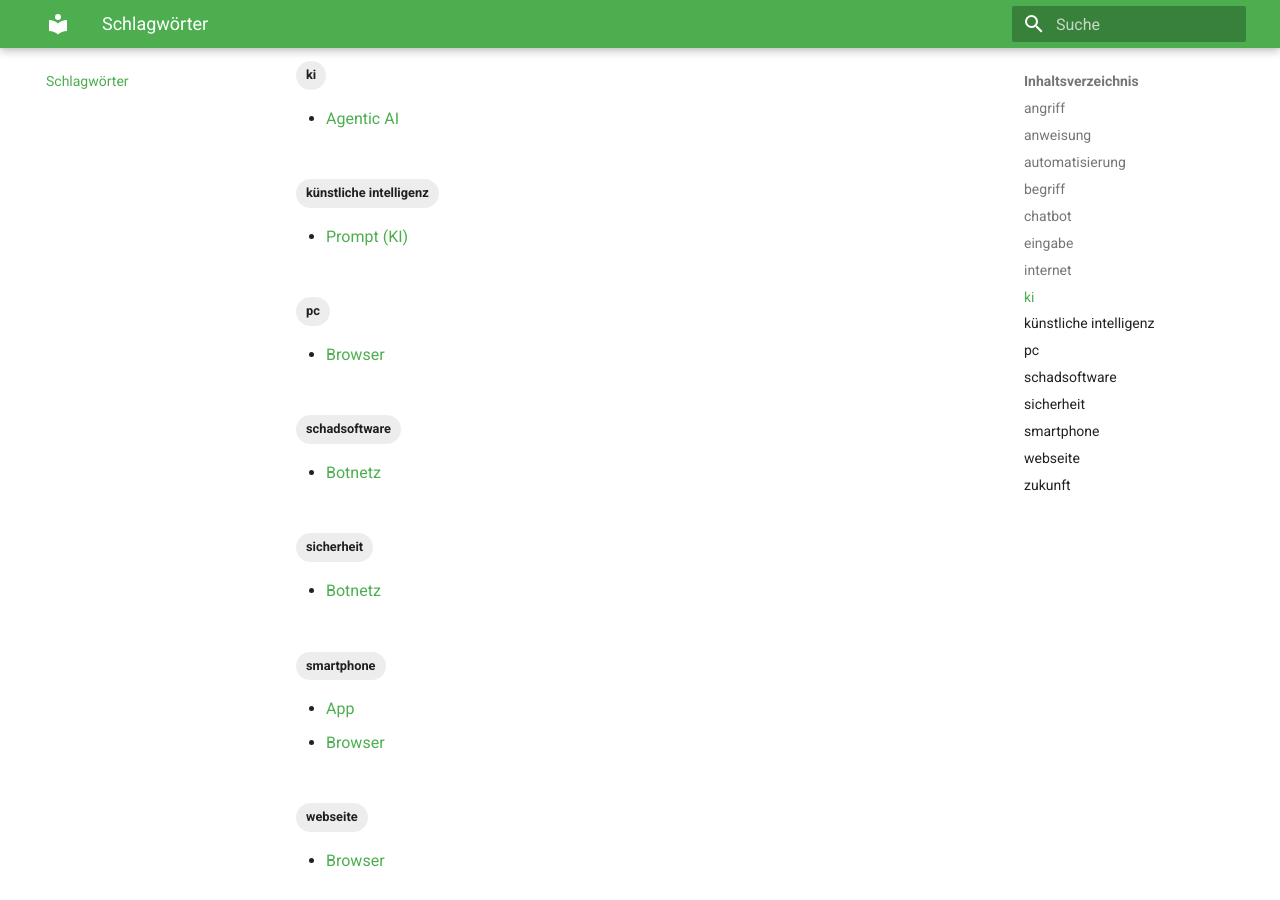
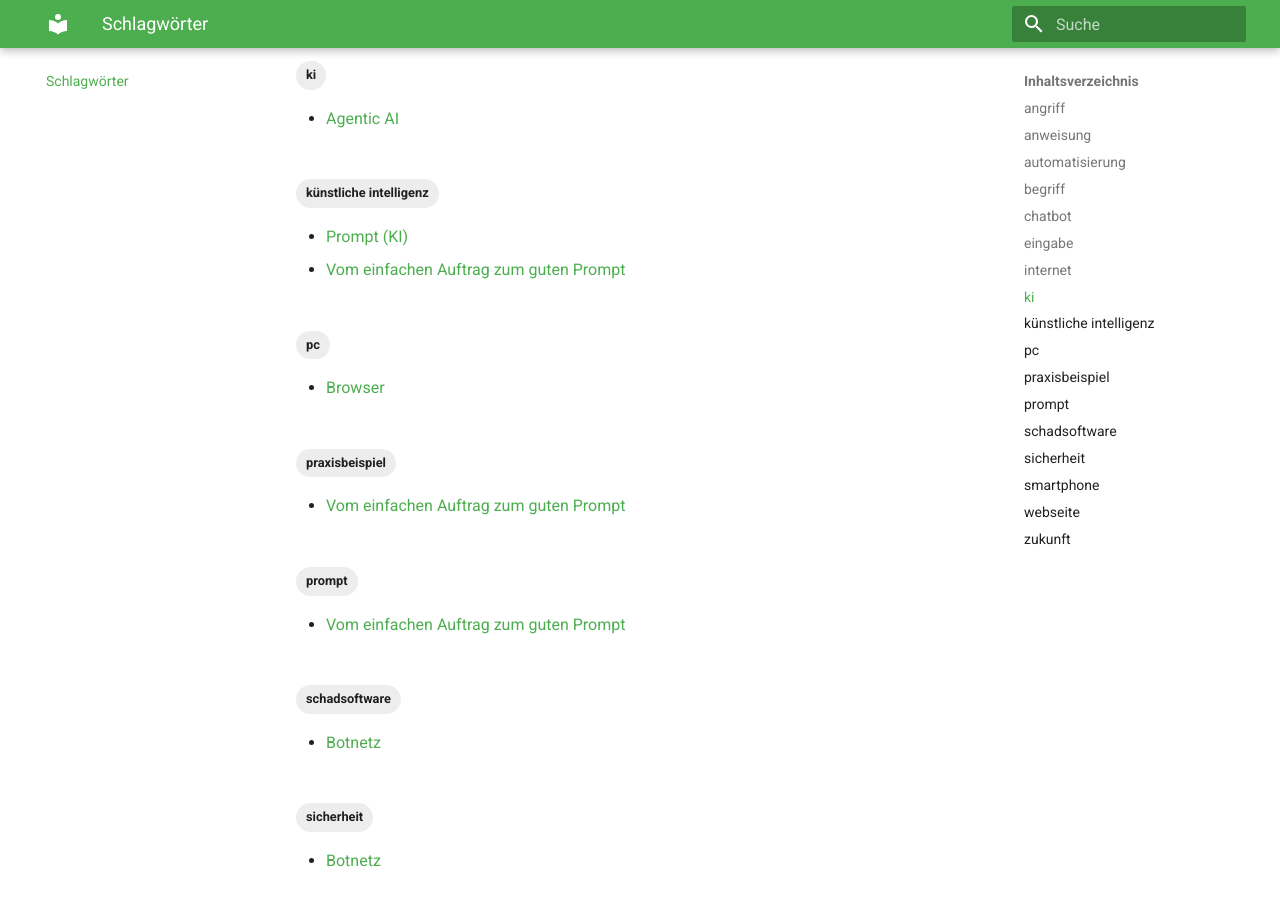
Before and after one commit to ralphmueller/digi-wissensdatenbank, an MkDocs documentation site: the page built from docs/tags.md, in a window 1280 px wide and 900 px high, scrolled down 1068 px. Built offline with MkDocs 1.6.1 and Material for MkDocs 9.7.7, drawn with Linux system fonts in a browser that asks for light colours; part of the change alters nothing that is shown.

Commit message:
Artikel: Vom einfachen Auftrag zum guten Prompt (#1)
Ergebnis des Digi-Stammtischs zum Thema "Stärken": Am Beispiel der
Theaterstücksuche (Mariettas Anfrage) wird gezeigt, wie aus einem vagen
Auftrag ein belastbarer Prompt wird.

- Einstieg knuepft an die SWOT vom Juli an (groesste Sorge: falsche
  Informationen; groesster Wunsch: Zeitfresser automatisieren)
- Fallstudie mit ChatGPT, technische Tiefe bewusst begrenzt
- Abschliessendes Rezept in fuenf Schritten fuer die eigene Aufgabe
- Acht Prompt-Bausteine als Checkliste ans Ende gestellt, damit der
  Artikel als Erzaehlung startet und nicht als abstrakte Liste
- Keine Content-Tabs: durchgehende Erzaehlung ohne zwei Schwierigkeitsgrade
- Glossareintrag prompt-ki mit dem Artikel verlinkt


Claude-Session: https://claude.ai/code/session_01AcP4CU4BXLYqsNczkadehi

Co-authored-by: Claude Opus 5 <noreply@anthropic.com>

````diff
--- a/docs/01-glossar/prompt-ki.md
+++ b/docs/01-glossar/prompt-ki.md
@@ -6,6 +6,7 @@ tags: [künstliche intelligenz, anweisung, eingabe]
 author: Digi-Stammtisch Team
 updated: 2025-09-17
 status: published
+related: [prompt-engineering]
 ---
 
 **Prompt (KI)** ist die Eingabe oder Anweisung, die man einer Künstlichen Intelligenz gibt, um ein Ergebnis zu erzeugen.
@@ -25,3 +26,7 @@ Typische Prompt-Bausteine:
 * Beispiele: „Zum Beispiel so: …“
 
 Kurz gesagt: Der Prompt ist die „Frage“ oder „Aufgabe“, die der KI gestellt wird.
+
+## Weiterführend
+
+- [Vom einfachen Auftrag zum guten Prompt](../03-artikel/prompt-engineering.md) – ausführlicher Artikel mit Praxisbeispiel
--- /dev/null
+++ b/docs/03-artikel/prompt-engineering.md
@@ -0,0 +1,419 @@
+---
+title: Vom einfachen Auftrag zum guten Prompt
+slug: prompt-engineering
+type: article
+tags: [künstliche intelligenz, prompt, praxisbeispiel]
+author: Digi-Stammtisch Team
+updated: 2026-08-19
+status: published
+related: [prompt-ki]
+---
+
+# Vom einfachen Auftrag zum guten Prompt
+
+Bei unserem SWOT-Workshop im Juli war eure größte Sorge, dass eine KI falsche Informationen
+liefert und man ihr das nicht ansieht — „Kann ich das überprüfen?“ stand quer über dem
+Risiken-Blatt. Und euer größter Wunsch war, Dinge zu automatisieren, die aktuell viel Zeit
+kosten; dieser Punkt bekam die meisten Klebepunkte des ganzen Workshops.
+
+Dieser Artikel zeigt an einem echten Fall beides: wie aus einer vagen Frage eine Aufgabe
+wird, die eine KI zuverlässig erledigt — und wie man ihr abgewöhnt, so zu tun, als wüsste
+sie etwas.
+
+!!! tip "Wenig Zeit?"
+    Spring direkt zu [Für deine eigene Aufgabe](#fur-deine-eigene-aufgabe) — dort stehen die
+    fünf Schritte zum Selbermachen, ohne die Vorgeschichte.
+
+Prompt Engineering bedeutet nicht, eine möglichst komplizierte Frage an eine KI zu stellen.
+Ein guter Prompt beschreibt vielmehr **klar, was die KI tun soll, unter welchen Bedingungen
+sie arbeitet und woran ein gutes Ergebnis zu erkennen ist**.
+
+---
+
+## Wie wir das am Beispiel der Theaterstücksuche entwickelt haben
+
+!!! note "Womit wir gearbeitet haben"
+    Wir haben in der Sitzung **ChatGPT** benutzt. Die Vorgehensweise funktioniert aber
+    genauso mit anderen KI-Assistenten — es geht um die Art der Aufgabenstellung, nicht um
+    ein bestimmtes Werkzeug.
+
+Unser Ausgangspunkt war denkbar einfach:
+
+> **„Suche die lustigsten Komödien für unser Theater.“**
+
+Dazu gab es einige erste Bedingungen: fünf Frauen, fünf Männer, maximal 110 Minuten, kein
+Dialekt und nur ein Bühnenbild.
+
+Das lieferte bereits Ergebnisse. Aber schnell zeigte sich das eigentliche Problem:
+
+**Was bedeutet überhaupt „lustig“?**
+
+Eine KI kann problemlos schreiben:
+
+> „Dieses Stück ist sehr lustig.“
+
+Damit können wir aber wenig anfangen.
+
+Also haben wir den Begriff **„lustig“ zerlegt**. Wir wollten wissen:
+
+* Wie hoch ist die Pointendichte?
+* Gibt es Situationskomik?
+* Gibt es guten Dialogwitz?
+* Entsteht Humor aus den Figuren?
+* Gibt es Running Gags?
+* Wie schnell kommt das Stück in Fahrt?
+* Wie wahrscheinlich funktioniert der Humor vor unserem Publikum?
+
+Dazu kam ein sehr praktisches Kriterium aus der Theatererfahrung:
+
+> **„Wenn auf den ersten zehn Seiten noch nicht gelacht wurde, macht es keinen Sinn.“**
+
+Damit war „lustig“ plötzlich keine abstrakte Forderung mehr. Die KI musste erklären,
+**wann, warum und wodurch ein Stück komisch wird**.
+
+## Harte Kriterien von Qualitätskriterien trennen
+
+Als Nächstes haben wir festgestellt, dass nicht alle Kriterien gleich behandelt werden dürfen.
+
+Ein Stück kann hervorragend sein und trotzdem für unser Theater ausscheiden.
+
+Deshalb unterscheiden wir nun zwischen **harten Kriterien** wie 5 Frauen/5 Männer, alle zehn
+spielen, maximal zwei Generationen, ein Bühnenbild, höchstens 110 Minuten und kein Dialekt –
+und **weichen Kriterien** wie Humor, Tempo, Figurenqualität, Rollenbalance und
+Publikumswirkung.
+
+Das verhindert beispielsweise, dass die KI ein Stück begeistert empfiehlt, das elf
+Schauspieler benötigt.
+
+## Ein einheitliches Bewertungssystem
+
+Damit die Stücke vergleichbar werden, entwickelten wir eine **100-Punkte-Matrix**.
+
+Bewertet werden unter anderem Einstieg, Humor und Pointendichte, Figuren, Tempo,
+Rollenbalance, Publikumswirkung, Finale, Amateurtauglichkeit und praktische Passung.
+
+Die Zahl selbst ist dabei gar nicht das Entscheidende. Viel wichtiger ist:
+
+> **Jedes Stück muss dieselben Fragen beantworten.**
+
+Ein 82-Punkte-Stück lässt sich dadurch sinnvoll mit einem 74-Punkte-Stück vergleichen.
+
+## Die KI darf nicht so tun, als wüsste sie etwas
+
+Dann trat ein weiteres Problem auf: Von manchen Stücken hatten wir vollständige Texte, von
+anderen nur Leseproben.
+
+Eine KI könnte trotzdem leicht schreiben:
+
+> „Das Finale funktioniert hervorragend.“
+
+obwohl das Finale gar nicht vorliegt.
+
+Deshalb haben wir die **Materialbasis** ausdrücklich in den Prompt aufgenommen:
+
+* vollständiger Stücktext,
+* Ansichtsexemplar,
+* Leseprobe,
+* Verlagsbeschreibung,
+* Katalogdaten.
+
+Daraus entstand eine unserer wichtigsten Regeln:
+
+!!! warning "Nicht gelesen = nicht beurteilt"
+    Fehlt das Finale, muss die KI sagen, dass sie das Finale nicht beurteilen kann. Sie darf
+    es nicht aus dem bisherigen Handlungsverlauf extrapolieren und anschließend wie eine
+    Tatsache behandeln.
+
+## Eine Aufgabe wurde in zwei Aufgaben zerlegt
+
+Ursprünglich wollten wir die KI einfach anweisen:
+
+> Lies das Stück, analysiere es, bewerte es und schreibe einen Bericht.
+
+Dann haben wir erkannt, dass wir damit sehr unterschiedliche Tätigkeiten in einen einzigen
+Prompt packen.
+
+Also trennten wir sie:
+
+```text
+Theaterstück
+      ↓
+    Analyst
+      ↓
+Fakten + Analyse
+      ↓
+Chefdramaturg
+      ↓
+Urteil + Empfehlung
+```
+
+Der **Analyst** soll möglichst nüchtern arbeiten. Er ermittelt Besetzung, Spieldauer,
+Bühnenbild und Materialbasis und untersucht Einstieg, Humor, Figuren, Rollenbalance, Tempo
+und Finale. Seine Ergebnisse werden in einer festen Form festgehalten, damit sie für jedes
+Stück gleich aussehen.
+
+Der **Chefdramaturg** bekommt diese geprüften Informationen und macht daraus die eigentliche
+Beurteilung. (Ein Dramaturg ist am Theater derjenige, der Stücke sichtet, auswählt und
+begründet, warum eines auf die Bühne gehört und ein anderes nicht — also genau die Arbeit,
+die wir hier von der KI wollen.)
+
+Das erwies sich als großer Qualitätssprung:
+
+> **Der Analyst muss nicht schön schreiben. Er muss zuverlässig sein.
+> Der Dramaturg muss nicht neu recherchieren. Er muss urteilen.**
+
+## Aus einem Prompt wurde ein Regelwerk
+
+Statt eines einzigen riesigen Prompts haben wir die Vorgaben schließlich getrennt
+aufgeschrieben — jede Sorte Regel für sich:
+
+* **Was für ein Theater sind wir?** Ensemble, Bühne, Publikum, harte Anforderungen.
+* **Wie wird bewertet?** Die 100-Punkte-Matrix.
+* **Wie soll der Bericht aussehen?** Aufbau und Reihenfolge der Abschnitte.
+* **In welchem Ton?** Sachlich, keine Werbesprache.
+
+Damit ist der Prompt nicht mehr ein langer Textblock, sondern ein **kleines Regelwerk**. Der
+praktische Vorteil: Wenn ein Ergebnis nicht passt, musst du nicht alles umschreiben, sondern
+nur die eine Regel ändern, an der es lag.
+
+Am Ende dieses Prozesses steht eine **Tabelle** — eine Zeile je Stück, die Bewertungskriterien
+als Spalten. Erst dadurch lassen sich die Stücke nebeneinander legen und vergleichen, statt
+einzelne Berichte gegeneinander im Kopf zu behalten.
+
+## Der erste Bericht war gut – aber noch kein Dramaturg
+
+Dann kam der Praxistest mit **„Männergrippe“**.
+
+Das Ergebnis war überraschend gut: faktenfest, nachvollziehbar, vorsichtig und mit sauberer
+Trennung zwischen gelesenem und nicht gelesenem Material.
+
+Aber etwas fehlte.
+
+Der Bericht beschrieb sehr gut. Er **urteilte noch zu wenig**.
+
+Also haben wir nicht die Analyse geändert, sondern die Rolle des zweiten Arbeitsschritts.
+
+Aus:
+
+> „Schreibe einen dramaturgischen Bericht.“
+
+wurde sinngemäß:
+
+> **„Du bist ein erfahrener Chefdramaturg. Theatervereine verlassen sich auf dein Urteil.
+> Deine Aufgabe ist nicht, das Stück zusammenzufassen. Deine Aufgabe ist es, eine
+> Auswahlentscheidung zu ermöglichen.“**
+
+Das war eine wichtige Erkenntnis:
+
+!!! tip "Die Rolle verändert mehr als den Ton"
+    Die Rolle einer KI beeinflusst nicht nur ihren Schreibstil, sondern auch, **welche Fragen
+    sie sich bei der Bearbeitung stellt**.
+
+## Vom „Was?“ zum „Was bedeutet das?“
+
+Wir führten eine weitere zentrale Regel ein:
+
+> **Nicht nur beschreiben – beurteilen.**
+
+Nicht:
+
+> „Die Komik entsteht aus Verwechslungen.“
+
+Sondern beispielsweise:
+
+> „Die Verwechslungen funktionieren auf einer Amateurbühne zuverlässig, weil das Publikum den
+> Figuren häufig einen Schritt voraus ist.“
+
+Die erste Aussage sagt, **was passiert**. Die zweite sagt zusätzlich, **warum das für unsere
+Entscheidung wichtig ist**.
+
+Das ist ein grundlegendes Prinzip, das sich auf sehr viele KI-Aufgaben übertragen lässt:
+
+> **WHAT → SO WHAT**
+
+## Die KI bekam einen Platz im Zuschauerraum
+
+Der Chefdramaturg bekam außerdem konkrete Fragen:
+
+* Wann lacht das Publikum vermutlich zum ersten Mal?
+* Wo entstehen die größten Lacher?
+* Wo könnte das Stück einen Durchhänger haben?
+* Welche Figur wird vermutlich Publikumsliebling?
+* Welche Rolle entscheidet über den Erfolg?
+* Wo muss die Regie besonders auf das Timing achten?
+* Würde ich dieses Stück selbst inszenieren?
+
+Dadurch änderte sich die Perspektive. Die KI analysierte nicht mehr nur einen Text. Sie
+begann, über einen **konkreten Theaterabend** nachzudenken.
+
+## Und dann kam „Butler heißen immer James“
+
+Der nächste Bericht zeigte deutlich, dass die Änderungen funktionierten.
+
+Der Chefdramaturg erkannte durchaus die Qualitäten des Stückes: guter Einstieg,
+verständlicher Humor, interessante Rollen und erfolgversprechende Bühnenfiguren.
+
+Trotzdem lautete seine Entscheidung:
+
+> **Für dieses Ensemble nicht geeignet.**
+
+Warum?
+
+Die Fassung verlangt sechs Frauen und fünf Männer und liegt mit rund 120 Minuten über unserer
+Grenze.
+
+Das ist genau die Art von Urteil, die wir erreichen wollten.
+
+Die KI sollte nicht fragen:
+
+> „Ist das ein gutes Stück?“
+
+Sondern:
+
+> **„Ist das ein gutes Stück für genau dieses Theater?“**
+
+## Wir haben den Prompt nicht auf einmal geschrieben
+
+Vielleicht ist das die wichtigste Erkenntnis des gesamten Experiments.
+
+Wir haben uns **nicht hingesetzt und den perfekten Prompt geschrieben**.
+
+Unser tatsächlicher Prozess sah so aus:
+
+```text
+einfacher Prompt
+       ↓
+erstes Ergebnis
+       ↓
+Was gefällt uns nicht?
+       ↓
+Prompt gezielt ändern
+       ↓
+nächstes Ergebnis
+       ↓
+erneut beurteilen
+       ↓
+wieder verbessern
+```
+
+Das ist eigentlich der Kern von Prompt Engineering.
+
+Nicht:
+
+> „Wie schreibe ich sofort den perfekten Prompt?“
+
+Sondern:
+
+> **„Welche konkrete Schwäche des letzten Ergebnisses möchte ich mit der nächsten
+> Prompt-Version beseitigen?“**
+
+## Und irgendwann muss man aufhören
+
+Auch das haben wir gelernt.
+
+Nach mehreren Iterationen waren die Berichte gut genug, um alle Stücke zu bearbeiten.
+
+Weitere Prompt-Optimierung hätte möglicherweise noch kleine Verbesserungen gebracht. Aber
+irgendwann wird der Nutzen jeder zusätzlichen Änderung kleiner.
+
+Deshalb kam die Entscheidung:
+
+> **Jetzt machen wir erstmal alle Stücke.**
+
+Erst wenn genügend echte Ergebnisse vorliegen, lohnt sich die nächste Qualitätsrunde.
+
+---
+
+## Die Kurzfassung unserer Kurzfassung
+
+Aus
+
+> **„Suche lustige Theaterstücke.“**
+
+wurde schrittweise ein System, das sinngemäß sagt:
+
+> **„Arbeite als erfahrener Dramaturg für Amateurtheater. Prüfe zunächst alle zwingenden
+> formalen Anforderungen. Analysiere anschließend nach einer einheitlichen Bewertungsmatrix
+> Einstieg, Humor, Figuren, Tempo, Rollenbalance und Publikumswirkung. Unterscheide belegte
+> Tatsachen von dramaturgischen Einschätzungen. Beurteile nichts, was im vorliegenden
+> Material nicht geprüft werden konnte. Begründe deine Urteile aus Sicht von Bühne, Regie und
+> Publikum und gib am Ende eine eindeutige Empfehlung für unser konkretes Ensemble.“**
+
+Das ist der Unterschied zwischen einer einfachen Frage und einem guten Prompt.
+
+**Prompt Engineering bedeutet also nicht, immer längere Prompts zu schreiben. Es bedeutet,
+eine zunächst unscharfe Aufgabe so lange zu präzisieren, bis Rolle, Ziel, Kontext, Kriterien,
+Unsicherheiten, Arbeitsweise und gewünschtes Ergebnis klar sind.**
+
+## Für deine eigene Aufgabe
+
+Du brauchst kein Theater, um das zu nutzen. Nimm irgendetwas, das dich regelmäßig Zeit
+kostet — Vereinsprotokolle zusammenfassen, aus vielen Angeboten das passende heraussuchen,
+Fotos beschriften, einen Text für den Gemeindebrief kürzen. Dann geh diese fünf Schritte
+durch:
+
+1. **Fang klein an.** Stell die Aufgabe zuerst so, wie du sie einem Menschen sagen würdest.
+   Der erste Prompt darf schlecht sein — er ist nur dein Ausgangspunkt.
+2. **Schau dir das Ergebnis genau an und frage: Was stört mich daran?** Nicht „ist das gut?“,
+   sondern „was fehlt konkret?“. Genau das ist der Satz, den du als Nächstes ergänzt.
+3. **Zerlege deine unklaren Wörter.** „Gut“, „schön“, „passend“, „seriös“ — solche Begriffe
+   versteht die KI anders als du. Schreib auf, woran *du* es festmachst.
+4. **Trenne, was sein muss, von dem, was schön wäre.** Was nicht erfüllt ist, fliegt raus —
+   ganz gleich, wie gut der Rest ist. Sag das der KI ausdrücklich.
+5. **Verbiete Erfindungen.** „Wenn dir Informationen fehlen, schreib das hin, statt zu raten.“
+   Dieser eine Satz löst den größten Teil der Sorge, dass eine KI Dinge behauptet, die nicht
+   stimmen.
+
+Und dann wiederhol Schritt 2, bis es reicht. Nicht bis es perfekt ist — bis es reicht.
+
+!!! tip "Der eine Satz, den du dir merken solltest"
+    Frag nicht: „Wie schreibe ich sofort den perfekten Prompt?“ Frag: **„Welche Schwäche des
+    letzten Ergebnisses will ich als Nächstes beseitigen?“**
+
+## Die acht Bausteine eines guten Prompts
+
+Zum Nachschlagen — alles, was in der Geschichte oben vorkam, noch einmal als Liste. Ein guter
+Prompt sollte möglichst diese Elemente enthalten:
+
+* **Rolle:** Wer soll die KI sein? Dramaturg, Lehrer, Techniker, Jurist?
+* **Ziel:** Was soll mit dem Ergebnis erreicht oder entschieden werden?
+* **Kontext:** Welche Informationen über die konkrete Situation sind wichtig?
+* **Harte Kriterien:** Welche Bedingungen müssen zwingend erfüllt sein?
+* **Qualitätskriterien:** Woran erkennst du ein gutes Ergebnis?
+* **Arbeitsweise:** Soll recherchiert, verglichen, analysiert oder bewertet werden?
+* **Umgang mit Unsicherheit:** Was soll passieren, wenn Informationen fehlen?
+* **Ausgabeformat:** Wie soll das Ergebnis strukturiert sein?
+
+!!! tip "Die zwei wichtigsten Regeln"
+    **Unklare Begriffe musst du konkretisieren.**
+    „Finde ein gutes Stück“ ist schwierig. „Bewerte Einstieg, Pointendichte, Figuren,
+    Rollenbalance und Publikumswirkung“ ist wesentlich besser.
+
+    **Lass nicht nur beschreiben, sondern beurteilen.**
+    Die KI soll nicht nur sagen, *was* sie gefunden hat, sondern auch, **was das für
+    deine konkrete Aufgabe bedeutet**.
+
+## Wenn die Aufgabe größer wird
+
+Für den Anfang brauchst du das alles nicht. Wenn eine Aufgabe aber wächst, reicht ein
+einzelner Prompt irgendwann nicht mehr. Drei Hebel haben sich bei uns als besonders wirksam
+erwiesen:
+
+* **Rollen trennen:** Recherche/Analyse und Urteil in **zwei** Arbeitsschritte aufteilen.
+  Der eine Schritt sammelt belegte Fakten, der andere bewertet sie. Das erhöht die
+  Zuverlässigkeit deutlich.
+* **Regeln getrennt aufschreiben:** Kontext, Bewertungsmaßstab, Aufbau des Berichts und Ton
+  jeweils für sich. Der Prompt wird dadurch zum **kleinen Regelwerk**, in dem du gezielt eine
+  einzelne Regel ändern kannst.
+* **Materialbasis deklarieren:** Der KI ausdrücklich sagen, welches Material vorliegt —
+  und ihr verbieten, über nicht vorliegendes Material zu urteilen.
+
+!!! warning "Harte und weiche Kriterien nicht vermischen"
+    Harte Kriterien (Besetzung, Länge, Budget) schließen ein Ergebnis **aus**, egal wie
+    gut es sonst ist. Qualitätskriterien (Humor, Tempo, Wirkung) machen es nur besser
+    oder schlechter. Wenn du beides in einen Topf wirfst, empfiehlt dir die KI
+    begeistert etwas, das gar nicht in Frage kommt.
+
+## Weiterführend
+
+- [Prompt (KI)](../01-glossar/prompt-ki.md) – die Kurzdefinition im Glossar
````
